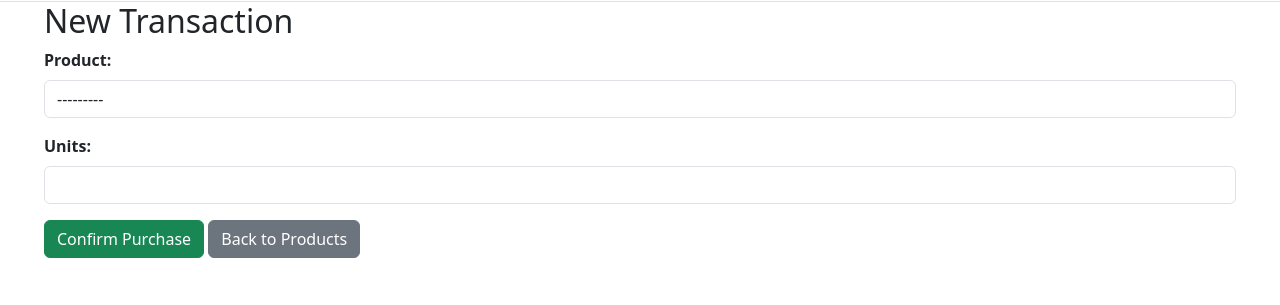
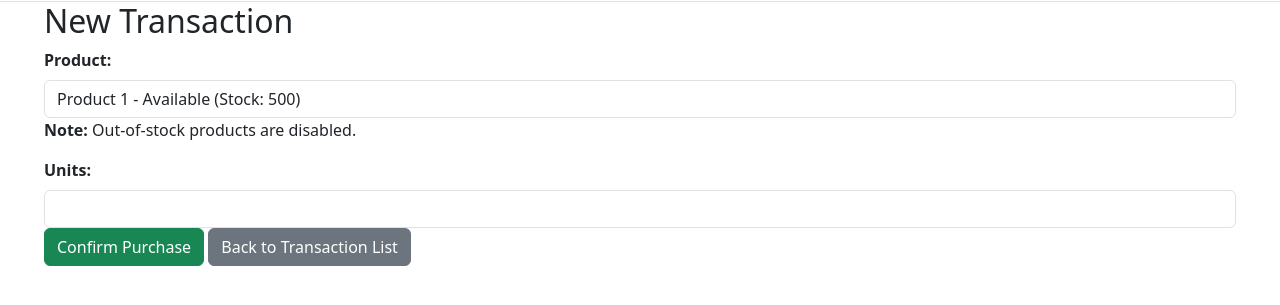
Before and after one commit to Ponesee2/Inventory, a Django app: page /transaction/new/ in a window 1280 px wide. Shown: the part 75-380 px from the top of the page. Run offline with Django 5.2, Linux system fonts and the light colour scheme; data comes from the database, SQL or seed files in the repository; both versions use the stored data as it was after the commit; some libraries are stand-ins or nearby versions.

Commit message:
Newfunctions

```diff
--- a/templates/includes/navbar.html
+++ b/templates/includes/navbar.html
@@ -19,7 +19,7 @@
 <nav class="main-header navbar navbar-expand-lg navbar-light navbar-white">
     <div class="container d-flex justify-content-between align-items-center">
       <!-- Brand Logo -->
-      <a href="index3.html" class="navbar-brand d-flex align-items-center">
+      <a href="{% url 'dashboard' %}" class="navbar-brand d-flex align-items-center">
         <img style="width: 100px; height: 50px;" src="{% static 'image/logo.png' %}" alt="AdminLTE Logo" class="brand-image mr-2" style="opacity: .8">
         <span class="brand-text font-weight-light" style="font-weight: 100;" >Ponce Website</span>
       </a>
--- a/website/models.py
+++ b/website/models.py
@@ -17,11 +17,8 @@ from django.core.exceptions import ValidationError
 class Product(models.Model):
     class StatusChoices(models.TextChoices):
         AVAILABLE = 'Available', 'Available'
-        ASSIGNED = 'Assigned', 'Assigned'
-        MAINTENANCE = 'Maintenance', 'Maintenance'
-        DISPOSED = 'Disposed', 'Disposed'
-        LOST = 'Lost', 'Lost'
-        STOLEN = 'Stolen', 'Stolen'
+        Out_of_Stock = 'Out of Stock', 'Out of Stock'
+        UNAVAILABLE = 'Unavailable', 'Unavailable'
 
     name = models.CharField(max_length=100)
     price = models.DecimalField(max_digits=10, decimal_places=2)  # Changed to DecimalField
@@ -44,12 +41,19 @@ class Product(models.Model):
     date = models.DateTimeField(default=now, blank=False, null=False)
     is_archived = models.BooleanField(default=False)
 
+    def save(self, *args, **kwargs):
+        if self.available_units == 0:
+            self.status = self.StatusChoices.Out_of_Stock
+        elif self.status == self.StatusChoices.Out_of_Stock and self.available_units > 0:
+            self.status = self.StatusChoices.AVAILABLE
+        super().save(*args, **kwargs)
+
     def __str__(self):
         return self.name
 
 
 class Transaction(models.Model):
-    product = models.ForeignKey(Product, on_delete=models.PROTECT, null=True, blank=True)
+    product = models.ForeignKey(Product, on_delete=models.CASCADE, null=True, blank=True)
     units = models.IntegerField()
     total_price = models.DecimalField(max_digits=10, decimal_places=2, editable=False)  # Auto-calculated
     date = models.DateTimeField(default=now, blank=False, null=False)
--- a/website/templates/website/dashboard.html
+++ b/website/templates/website/dashboard.html
@@ -37,7 +37,7 @@
                 <div class="small-box bg-warning m-1">
                     <div class="inner">
                       <h3>150</h3>
-                      <h5 class="">Users</h5>
+                      <h5 class="">Transact</h5>
                     </div>
                     <div class="icon">
                       <i class="fas fa-shopping-cart"></i>
@@ -51,7 +51,7 @@
                 <div class="small-box bg-danger m-1">
                     <div class="inner">
                       <h3>150</h3>
-                      <h5 class="">Supplier</h5>
+                      <h5 class="">Every Day Sales</h5>
                     </div>
                     <div class="icon">
                       <i class="fas fa-shopping-cart"></i>
--- a/website/templates/website/product_list.html
+++ b/website/templates/website/product_list.html
@@ -31,6 +31,9 @@
                         <td>{{ products.status|default:"-" }}</td>
                         <td>{{ products.supplier|default:"-" }}</td>
                         <td>
+                            <a href="" class="btn btn-success btn-sm mx-1">
+                                <i class="fa-solid fa-dice-d6"></i></i> Re-Stock
+                            </a>
                              <a href="{% url 'product_update' products.pk %}" class="btn btn-warning btn-sm mx-1">
                                 <i class="fas fa-edit"></i> Edit
                             </a>
--- a/website/templates/website/transaction_create.html
+++ b/website/templates/website/transaction_create.html
@@ -2,18 +2,35 @@
 {% block content %}
 <h2>New Transaction</h2>
 
+<!-- Display Messages -->
 {% if messages %}
-<ul>
-    {% for message in messages %}
-    <li>{{ message }}</li>
-    {% endfor %}
-</ul>
+<div class="alert alert-info">
+    <ul>
+        {% for message in messages %}
+        <li>{{ message }}</li>
+        {% endfor %}
+    </ul>
+</div>
 {% endif %}
 
+<!-- Transaction Form -->
 <form method="post">
     {% csrf_token %}
-    {{ form.as_p }}
+
+    <label for="product">Product:</label>
+    <select name="product" id="product" class="form-control">
+        {% for product in form.fields.product.queryset %}
+            <option value="{{ product.id }}" {% if product.available_units == 0 %}disabled{% endif %}>
+                {{ product.name }} - {{ product.status }} (Stock: {{ product.available_units }})
+            </option>
+        {% endfor %}
+    </select>
+
+    <p><strong>Note:</strong> Out-of-stock products are disabled.</p>
+
+    {{ form.units.label_tag }} {{ form.units }}
+
     <button class="btn btn-success" type="submit">Confirm Purchase</button>
-    <a class="btn btn-secondary" href="{% url 'product_list' %}">Back to Products</a>
+    <a class="btn btn-secondary" href="{% url 'transaction_list' %}">Back to Transaction List</a>
 </form>
 {% endblock %}
--- a/website/templates/website/transaction_list.html
+++ b/website/templates/website/transaction_list.html
@@ -1,7 +1,7 @@
 {% extends "base.html" %}
 {% block content %}
 <h2>Transaction List</h2>
-<table border="1">
+<table border="1" class="table table-striped">
     <tr>
         <th>Product</th>
         <th>Units</th>
@@ -17,5 +17,5 @@
     </tr>
     {% endfor %}
 </table>
-<a href="{% url 'product_list' %}">Back to Products</a>
+<a class="btn btn-secondary m-3" href="{% url 'product_list' %}">Back to Products</a>
 {% endblock %}
--- a/website/views.py
+++ b/website/views.py
@@ -68,24 +68,50 @@ class ProductDeleteView(DeleteView):
     template_name = 'website/product_delete.html'
     success_url = reverse_lazy('product_list')
 
+# def transaction_create(request):
+#     """Process a new transaction (buying a product)."""
+#     if request.method == 'POST':
+#         form = TransactionForm(request.POST)
+#         if form.is_valid():
+#             transaction = form.save(commit=False)  # Don't save yet
+#             product = transaction.product
+
+#             if transaction.units > product.available_units:
+#                 messages.error(request, f"Not enough stock available for {product.name}.")
+#             else:
+#                 transaction.total_price = transaction.units * product.price  # Calculate price
+#                 product.available_units -= transaction.units  # Deduct stock
+#                 product.save()
+#                 transaction.save()  # Save transaction
+
+#                 messages.success(request, "Transaction successful!")
+#                 return redirect('transaction_list')  # Redirect to transaction list
+
+#     else:
+#         form = TransactionForm()
+
+#     return render(request, 'website/transaction_create.html', {'form': form})
+
 def transaction_create(request):
     """Process a new transaction (buying a product)."""
     if request.method == 'POST':
         form = TransactionForm(request.POST)
         if form.is_valid():
-            transaction = form.save(commit=False)  # Don't save yet
+            transaction = form.save(commit=False)
             product = transaction.product
 
-            if transaction.units > product.available_units:
+            if product.status == 'Unavailable' or product.available_units == 0:
+                messages.error(request, f"{product.name} is out of stock and cannot be purchased.")
+            elif transaction.units > product.available_units:
                 messages.error(request, f"Not enough stock available for {product.name}.")
             else:
-                transaction.total_price = transaction.units * product.price  # Calculate price
-                product.available_units -= transaction.units  # Deduct stock
+                transaction.total_price = transaction.units * product.price
+                product.available_units -= transaction.units
                 product.save()
-                transaction.save()  # Save transaction
+                transaction.save()
 
                 messages.success(request, "Transaction successful!")
-                return redirect('transaction_list')  # Redirect to transaction list
+                return redirect('transaction_list')
 
     else:
         form = TransactionForm()
```
Also changed, not shown: db.sqlite3.
